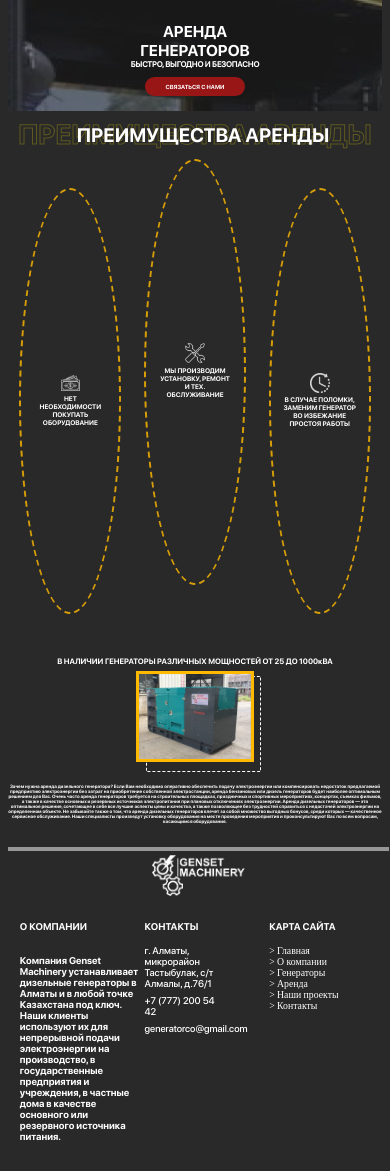
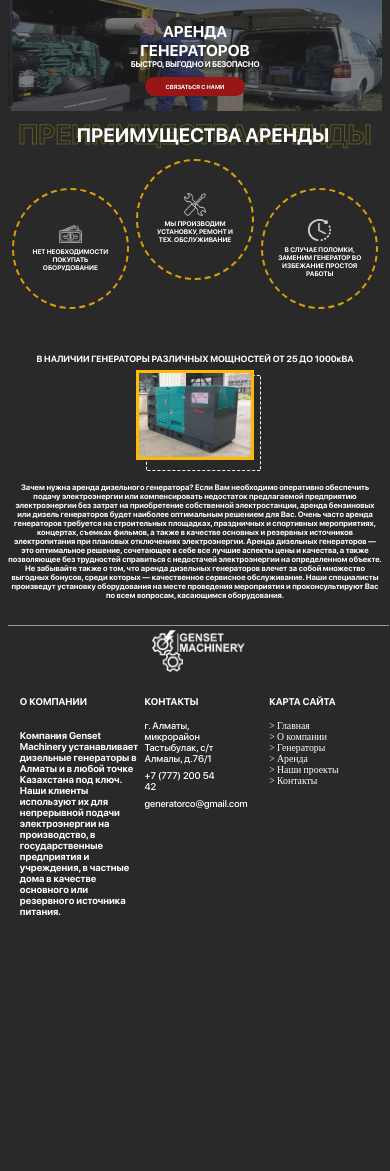
Before and after one commit to shabal1n/gsetm, a Django app: page /rent in a window 390 px wide. Shown: the part 121-1292 px from the top of the page. After the commit the page ends 1036 px from the top, so only its background shows below. Run offline with Django 4.2, Linux system fonts and the light colour scheme; data comes from the database, SQL or seed files in the repository.

Commit message:
Fixed bugs and mobile adaptation

```diff
--- a/static/css/about_company.css
+++ b/static/css/about_company.css
@@ -5,6 +5,7 @@ body {
 
 .beginning {
     background-image: url("../images/about_company_background.png");
+    background-size: cover;
     background-repeat: no-repeat;
     width: 100%;
     height: 11%;
--- a/static/css/main_page.css
+++ b/static/css/main_page.css
@@ -5,6 +5,7 @@ body {
 
 .beginning {
     background-image: url("../images/main_page_background.png");
+    background-size: cover;
     width: 100%;
     height: fit-content;
     padding-block: 5%;
--- a/static/css/rent.css
+++ b/static/css/rent.css
@@ -5,6 +5,7 @@ body {
 
 .beginning {
     background-image: url("../images/rent.png");
+    background-size: cover;
     background-repeat: no-repeat;
     width: 100%;
     height: 11%;
@@ -96,9 +97,9 @@ body {
 }
 
 .single_advantage {
-    width: 27%;
-    height: 50vh;
-    margin-inline: 3%;
+    width: 30vw;
+    height: 30vw;
+    margin-inline: 1%;
     border-radius: 50%;
     border: 2px dashed rgba(255, 185, 0, 0.82);
     display: flex;
@@ -165,3 +166,13 @@ body {
     left: 37%;
     border-radius: 1%;
 }
+
+@media (max-width: 650px) {
+    .rent_stock_container h1 {
+        font-size: 2.3vw;
+    }
+
+    .rent_stock_container h2 {
+        font-size: 2vw;
+    }
+}
--- a/static/css/template.css
+++ b/static/css/template.css
@@ -20,7 +20,7 @@ body {
 #loader {
     position: fixed;
     width: 100%;
-    height: 100vh;
+    height: 100%;
     z-index: 2000;
     overflow: visible;
     background: #FFFFFF url('../images/load_animation.gif') no-repeat center center;
@@ -79,7 +79,7 @@ body {
     width: 100%;
     padding: 1%;
     display: flex;
-    border-top: 4px solid #979797;
+    border-top: 2px solid #979797;
 }
 
 .footer_items_container {
@@ -184,6 +184,7 @@ body {
     .footer {
         flex-direction: column;
         align-items: center;
+        border-top: 1px solid #979797;
     }
 
     .footer_items_container {
--- a/templates/contacts.html
+++ b/templates/contacts.html
@@ -2,10 +2,10 @@
 {% load static %}
 {% block content %}
     <link rel="stylesheet" href="{% static 'css/contacts.css' %}">
+    <div class="transparent_header">
+        <h1>контактная информация</h1>
+    </div>
     <div class="contacts_container">
-        <div class="transparent_header">
-            <h1>контактная информация</h1>
-        </div>
         <div class="row_container">
             <div class="items_container">
                 <div class="item_contact" style="margin-top: 0; margin-bottom: auto">
```
Also changed, not shown: static/css/contacts.css (+48 -0 lines), static/css/projects.css (+11 -0 lines), static/images/mail_icon.png, static/images/map_icon.png, static/images/phone_icon.png.
